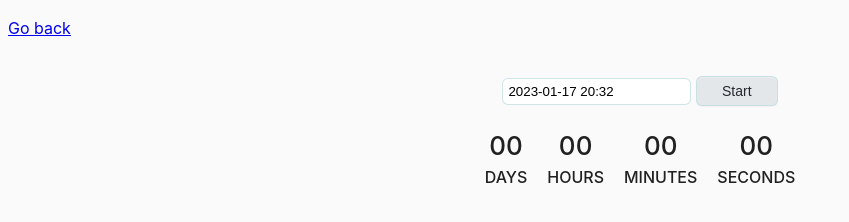
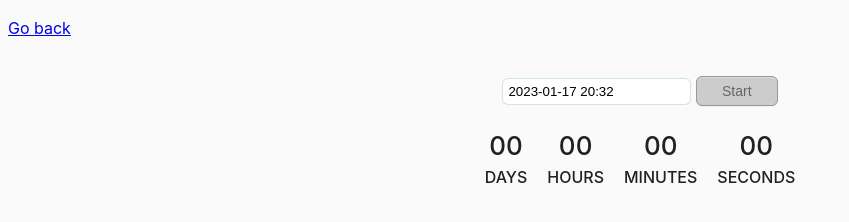
Before and after one commit to bomblito11/goit-js-hw-09, a website built with Parcel: page src/02-timer.html in a window 1280 px wide. Both pictures are taken after a click on the button "Start". Shown: the whole page, without its empty margins (0-849 px from the left). Built offline with nearby package versions, Linux system fonts and the light colour scheme; what notiflix would draw is missing.

Commit message:
color switcher fix

```diff
--- a/src/css/common.css
+++ b/src/css/common.css
@@ -38,11 +38,18 @@ button[data-stop] {
   padding: 6px 25px;
 }
 
-button[data-start]:hover,
+button[data-start]:hover:enabled,
 button[data-stop]:hover {
   background-color: #f3f4f6;
   text-decoration: none;
   transition-duration: 0.1s;
+}
+
+button:disabled {
+  border: 1px solid #999999;
+  background-color: #cccccc;
+  color: #666666;
+  cursor: auto;
 }
 
 /* Styles for timer */
```
